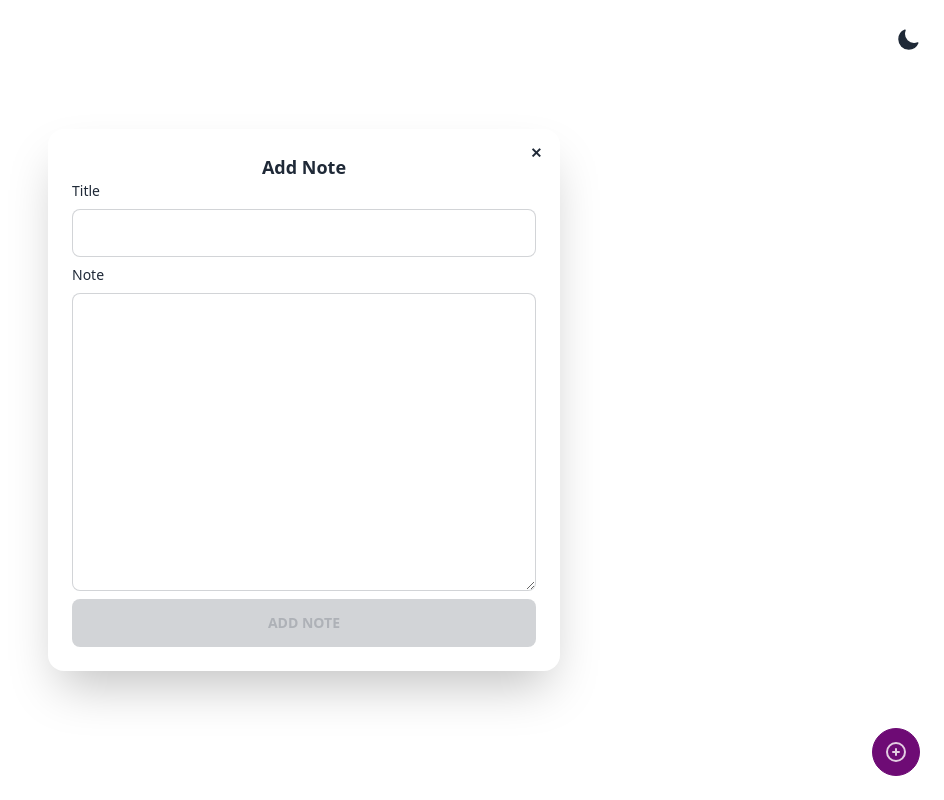
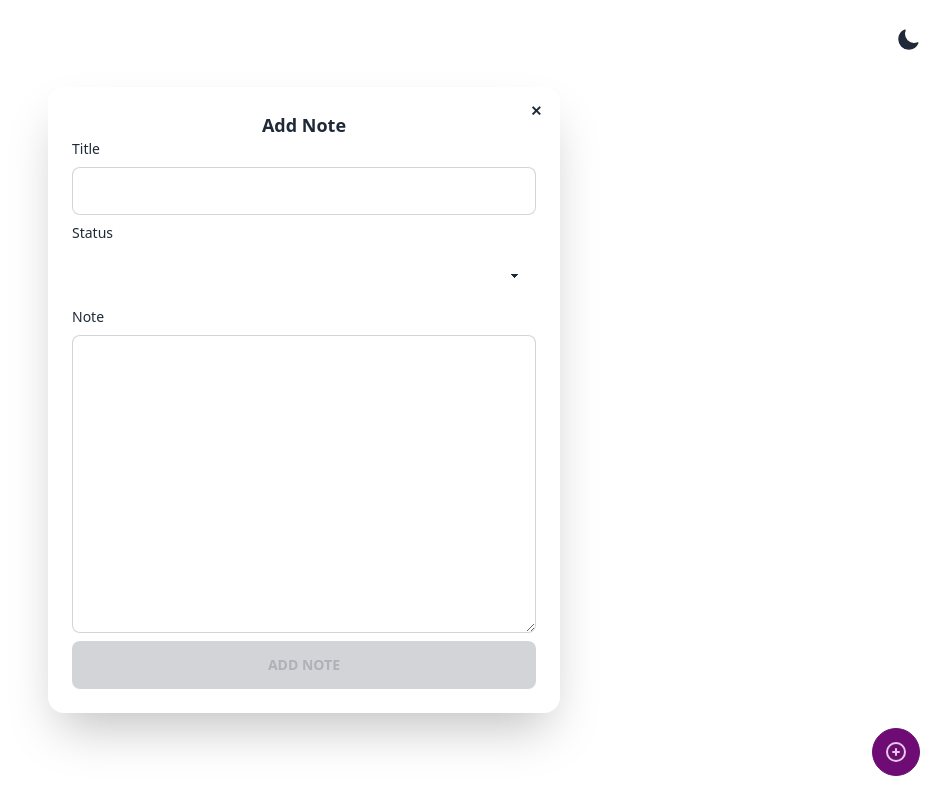
Before and after one commit to iampiku/Notepad, a Vue app: page / in a window 1280 px wide. Both pictures are taken after a click on the button 1232 px from the left and 752 px from the top of the page. Shown: the whole page, without its empty margins (336-1280 px from the left). Built offline with nearby package versions, Linux system fonts and the light colour scheme.

Commit message:
🔨 modal modifications

```diff
--- a/src/components/Modals/AddNoteModal.vue
+++ b/src/components/Modals/AddNoteModal.vue
@@ -31,13 +31,28 @@
 		<template #body>
 			<label for="title" class="label-text">Title</label>
 			<input
+				id="title"
 				type="text"
 				name="title"
-				id="title"
 				autocomplete="off"
+				v-model.trim="title"
 				class="input input-bordered w-full"
-				v-model.trim="title"
 			/>
+			<label for="status" class="label-text">Status</label>
+			<select
+				id="status"
+				v-model="selectedStatus"
+				class="select btn-md btn-ghost"
+			>
+				<option
+					:key="index"
+					:value="selectItem"
+					:selected="selectItem._selected"
+					v-for="(selectItem, index) in selectStatus"
+				>
+					{{ selectItem.label }}
+				</option>
+			</select>
 			<label for="note" class="label-text">Note</label>
 			<textarea
 				name="note"
@@ -71,34 +86,38 @@ import { ref, computed } from "vue";
  * Interface
  */
 import INote from "@/interface/INote";
+import IStats from "@/interface/IStatus";
 
 /**
  * Component
  */
 import Modal from "@/components/Modals/Modal.vue";
 
+/**
+ * State
+ */
 const title = ref<string>("");
 const note = ref<string>("");
 const showModal = ref<boolean>(false);
+const selectedStatus = ref<IStats>();
+const modalSetup = ref<{ title: string }>({ title: "Add Note" });
+const selectStatus = ref<IStats[]>([
+	{ _selected: true, label: "Todo" },
+	{ _selected: false, label: "Inprogress" },
+	{ _selected: false, label: "Completed" },
+]);
 
 const emit = defineEmits<(e: "onAddNote", note: INote) => void>();
 
 const isDisabled = computed(() => {
 	return !(title.value.length > 3 && note.value.length > 5);
 });
-const modalSetup = ref<{
-	title: string;
 
-	showModal: boolean;
-}>({
-	title: "Add Note",
-	showModal: false,
-});
 function handleSubmit(): void {
 	emit("onAddNote", {
 		title: title.value,
 		note: note.value,
-		status: "Todo",
+		status: selectedStatus.value?.label ?? "Todo",
 		createdAt: new Date().toLocaleDateString(),
 	});
 	title.value = "";
@@ -108,5 +127,6 @@ function handleSubmit(): void {
 function handleModalClose(): void {
 	title.value = "";
 	note.value = "";
+	selectStatus.value[0]._selected = true;
 }
 </script>
--- a/src/components/Modals/EditNoteModal.vue
+++ b/src/components/Modals/EditNoteModal.vue
@@ -12,15 +12,17 @@
 			/>
 			<label for="status" class="label-text">Status</label>
 			<select
+				id="status"
+				v-model="internalNote.status"
 				class="select btn-ghost btn-sm pr-7 join-item"
-				v-model="note.status"
 			>
 				<option
-					v-for="({ _selected, label }, index) in selectStatus"
+					v-for="(selectItem, index) in selectStatus"
 					:key="index"
-					:selected="_selected"
+					:value="selectItem"
+					:selected="selectItem._selected"
 				>
-					{{ label }}
+					{{ selectItem.label }}
 				</option>
 			</select>
 			<label for="note" class="label-text">Note</label>
@@ -56,6 +58,7 @@ import { computed, ref, ComputedRef } from "vue";
  * Interface
  */
 import INote from "@/interface/INote";
+import IStatus from "@/interface/IStatus";
 
 /**
  * Component
@@ -70,10 +73,8 @@ const props = withDefaults(defineProps<Props>(), {
 });
 
 const emit = defineEmits<(e: "onEditNote", note: INote) => void>();
-
-const status = ref<"Todo" | "Completed" | "Inprogress">("Todo");
 const showModal = ref<boolean>(false);
-const selectStatus = ref<{ _selected: boolean; label: string }[]>([
+const selectStatus = ref<IStatus[]>([
 	{ _selected: false, label: "Todo" },
 	{ _selected: false, label: "Inprogress" },
 	{ _selected: false, label: "Completed" },
--- a/src/components/Modals/Modal.vue
+++ b/src/components/Modals/Modal.vue
@@ -1,5 +1,5 @@
 <template>
-	<dialog class="modal" :open="modelValue">
+	<dialog class="modal" :open="modelValue" v-if="modelValue">
 		<form method="dialog" class="modal-box">
 			<button
 				class="btn btn-sm btn-circle btn-ghost absolute right-2 top-2"
```
